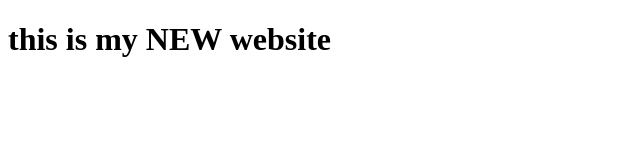
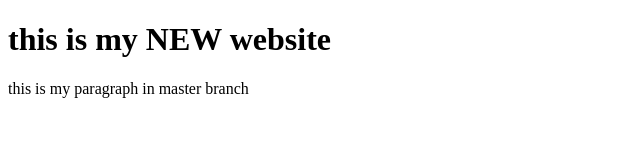
Before and after one commit to Starkes09/git_practice, a plain HTML site: page new.html in a window 1280 px wide. Shown: the whole page, without its empty margins (0-640 px from the left). Drawn offline with Linux system fonts and the light colour scheme.

Commit message:
updated new html file with paragraph

```diff
--- a/new.html
+++ b/new.html
@@ -7,5 +7,6 @@
 </head>
 <body>
     <h1>this is my NEW website</h1>
+    <p>this is my paragraph in master branch</p>
 </body>
 </html>
```
